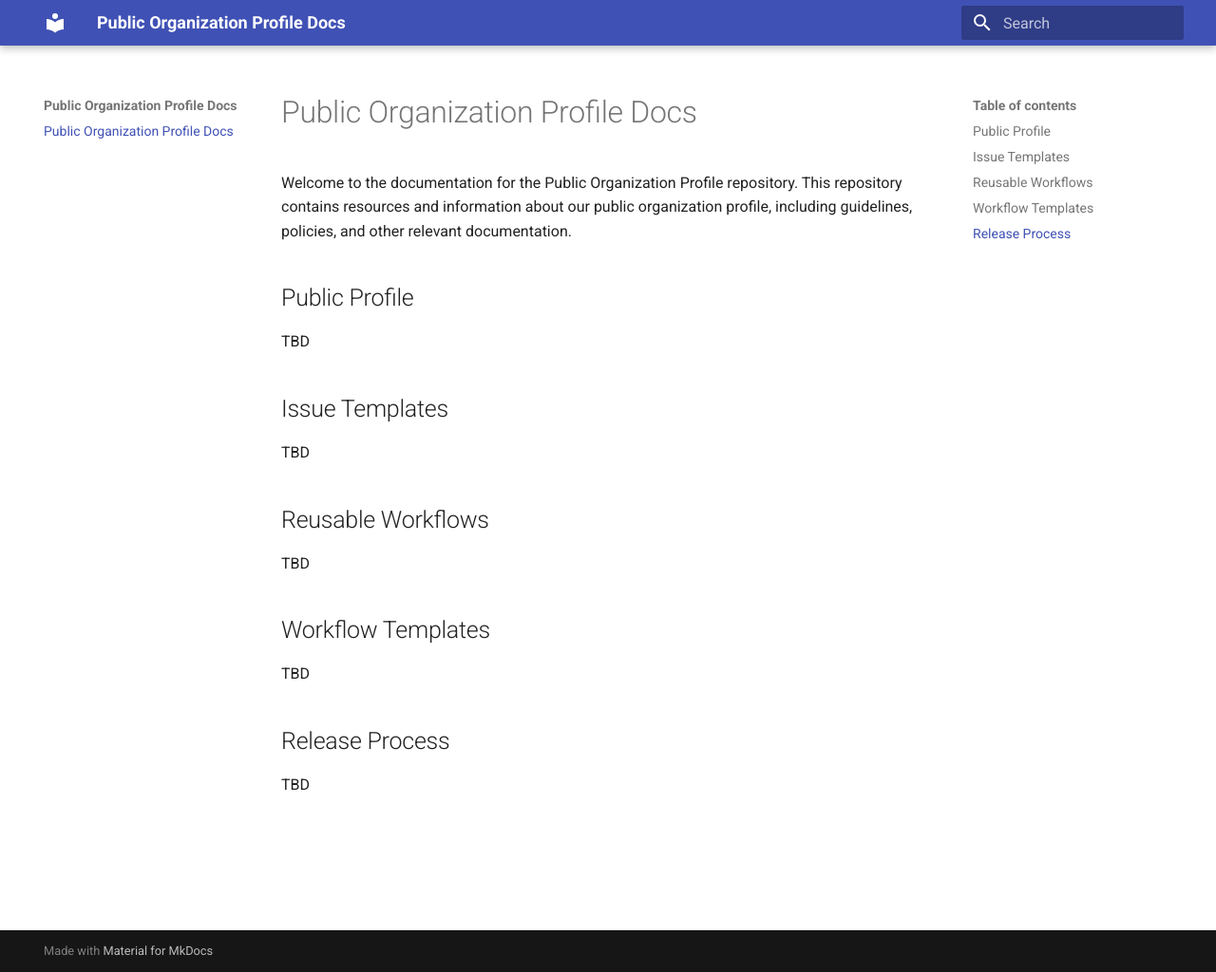
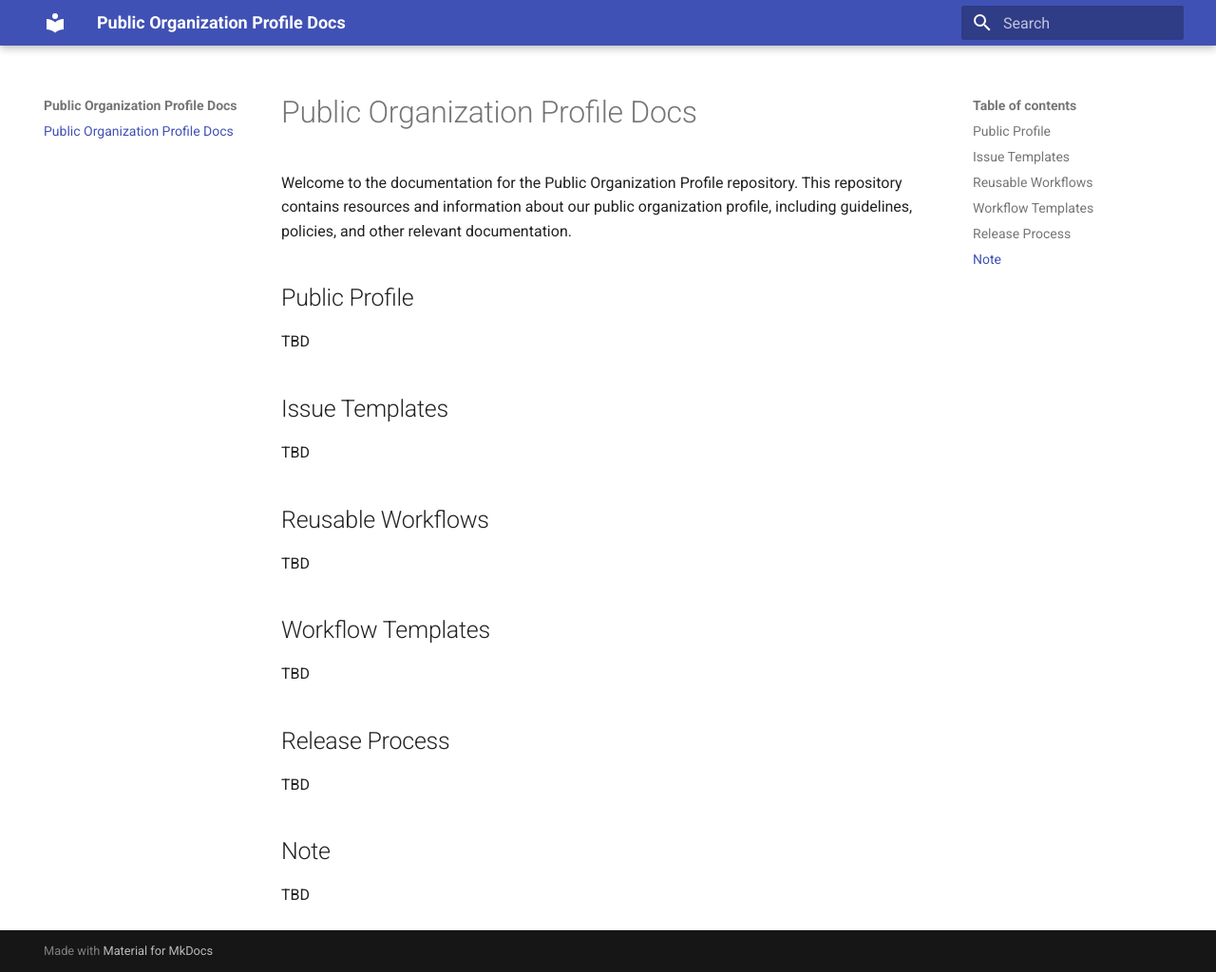
Before and after one commit to geolonia/.github, an MkDocs documentation site: the page built from docs/index.md, in a window 1280 px wide and 1024 px high. Shown: the whole window at 95% size. Built offline with MkDocs 1.6.1 and Material for MkDocs 9.7.7, drawn with Linux system fonts in a browser that asks for light colours.

Commit message:
Add 'Note' section to documentation with placeholder content
Signed-off-by: Daniel Kastl <daniel.kastl@gmail.com>

```diff
--- a/docs/index.md
+++ b/docs/index.md
@@ -23,3 +23,7 @@ TBD
 ## Release Process
 
 TBD
+
+## Note
+
+TBD
```
